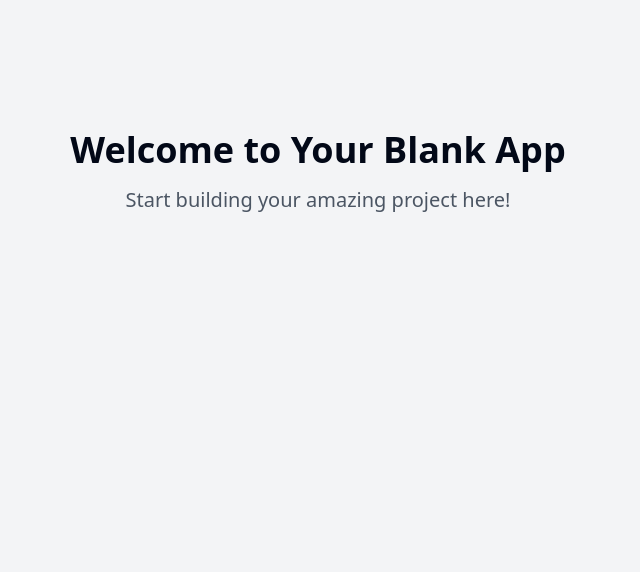
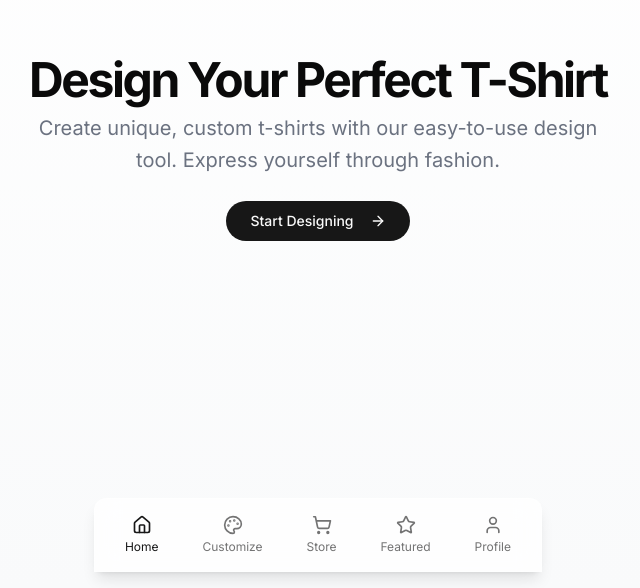
Before and after one commit to azerimoha/trycco-tshirt-magic, a React (Vite) app: page / in a window 1280 px wide. Shown: the part 228-816 px from the top of the page, without its empty margins (322-962 px from the left). Built offline with nearby package versions, Linux system fonts and the light colour scheme.

Commit message:
Implement Trycco web app
Implements the core features of the Trycco web application, including the T-shirt customizer, order processing, user store, featured designs, admin dashboard, and bottom navigation bar.

```diff
--- a/src/App.tsx
+++ b/src/App.tsx
@@ -1,8 +1,10 @@
+
+import { QueryClient, QueryClientProvider } from "@tanstack/react-query";
+import { BrowserRouter, Routes, Route } from "react-router-dom";
 import { Toaster } from "@/components/ui/toaster";
 import { Toaster as Sonner } from "@/components/ui/sonner";
 import { TooltipProvider } from "@/components/ui/tooltip";
-import { QueryClient, QueryClientProvider } from "@tanstack/react-query";
-import { BrowserRouter, Routes, Route } from "react-router-dom";
+import { Layout } from "./components/Layout";
 import Index from "./pages/Index";
 import NotFound from "./pages/NotFound";
 
@@ -11,15 +13,16 @@ const queryClient = new QueryClient();
 const App = () => (
   <QueryClientProvider client={queryClient}>
     <TooltipProvider>
+      <BrowserRouter>
+        <Layout>
+          <Routes>
+            <Route path="/" element={<Index />} />
+            <Route path="*" element={<NotFound />} />
+          </Routes>
+        </Layout>
+      </BrowserRouter>
       <Toaster />
       <Sonner />
-      <BrowserRouter>
-        <Routes>
-          <Route path="/" element={<Index />} />
-          {/* ADD ALL CUSTOM ROUTES ABOVE THE CATCH-ALL "*" ROUTE */}
-          <Route path="*" element={<NotFound />} />
-        </Routes>
-      </BrowserRouter>
     </TooltipProvider>
   </QueryClientProvider>
 );
--- /dev/null
+++ b/src/components/BottomNav.tsx
@@ -0,0 +1,43 @@
+
+import { Link, useLocation } from "react-router-dom";
+import { Home, Palette, ShoppingCart, Star, User } from "lucide-react";
+import { cn } from "@/lib/utils";
+
+const navItems = [
+  { path: "/", icon: Home, label: "Home" },
+  { path: "/customizer", icon: Palette, label: "Customize" },
+  { path: "/store", icon: ShoppingCart, label: "Store" },
+  { path: "/featured", icon: Star, label: "Featured" },
+  { path: "/profile", icon: User, label: "Profile" },
+];
+
+export function BottomNav() {
+  const location = useLocation();
+
+  return (
+    <nav className="fixed bottom-0 left-0 right-0 z-50">
+      <div className="glass-panel bottom-nav-blur mx-auto max-w-md rounded-t-xl border-t">
+        <div className="flex items-center justify-around p-2">
+          {navItems.map(({ path, icon: Icon, label }) => {
+            const isActive = location.pathname === path;
+            return (
+              <Link
+                key={path}
+                to={path}
+                className={cn(
+                  "flex flex-col items-center px-3 py-2 text-sm transition-colors",
+                  isActive
+                    ? "text-primary"
+                    : "text-muted-foreground hover:text-primary"
+                )}
+              >
+                <Icon className="h-5 w-5" />
+                <span className="mt-1 text-xs">{label}</span>
+              </Link>
+            );
+          })}
+        </div>
+      </div>
+    </nav>
+  );
+}
--- /dev/null
+++ b/src/components/Layout.tsx
@@ -0,0 +1,17 @@
+
+import { BottomNav } from "./BottomNav";
+
+interface LayoutProps {
+  children: React.ReactNode;
+}
+
+export function Layout({ children }: LayoutProps) {
+  return (
+    <div className="min-h-screen w-full bg-gradient-to-b from-white to-gray-50">
+      <main className="mx-auto max-w-7xl px-4 pb-20 pt-4 sm:px-6 lg:px-8">
+        {children}
+      </main>
+      <BottomNav />
+    </div>
+  );
+}
--- a/src/index.css
+++ b/src/index.css
@@ -1,3 +1,6 @@
+
+@import url('https://fonts.googleapis.com/css2?family=Inter:wght@300;400;500;600;700&display=swap');
+
 @tailwind base;
 @tailwind components;
 @tailwind utilities;
@@ -5,88 +8,34 @@
 @layer base {
   :root {
     --background: 0 0% 100%;
-    --foreground: 222.2 84% 4.9%;
+    --foreground: 0 0% 3.9%;
 
     --card: 0 0% 100%;
-    --card-foreground: 222.2 84% 4.9%;
+    --card-foreground: 0 0% 3.9%;
 
     --popover: 0 0% 100%;
-    --popover-foreground: 222.2 84% 4.9%;
+    --popover-foreground: 0 0% 3.9%;
 
-    --primary: 222.2 47.4% 11.2%;
-    --primary-foreground: 210 40% 98%;
+    --primary: 0 0% 9%;
+    --primary-foreground: 0 0% 98%;
 
-    --secondary: 210 40% 96.1%;
-    --secondary-foreground: 222.2 47.4% 11.2%;
+    --secondary: 0 0% 96.1%;
+    --secondary-foreground: 0 0% 9%;
 
-    --muted: 210 40% 96.1%;
-    --muted-foreground: 215.4 16.3% 46.9%;
+    --muted: 0 0% 96.1%;
+    --muted-foreground: 0 0% 45.1%;
 
-    --accent: 210 40% 96.1%;
-    --accent-foreground: 222.2 47.4% 11.2%;
+    --accent: 0 0% 96.1%;
+    --accent-foreground: 0 0% 9%;
 
     --destructive: 0 84.2% 60.2%;
-    --destructive-foreground: 210 40% 98%;
+    --destructive-foreground: 0 0% 98%;
 
-    --border: 214.3 31.8% 91.4%;
-    --input: 214.3 31.8% 91.4%;
-    --ring: 222.2 84% 4.9%;
+    --border: 0 0% 89.8%;
+    --input: 0 0% 89.8%;
+    --ring: 0 0% 3.9%;
 
-    --radius: 0.5rem;
-
-    --sidebar-background: 0 0% 98%;
-
-    --sidebar-foreground: 240 5.3% 26.1%;
-
-    --sidebar-primary: 240 5.9% 10%;
-
-    --sidebar-primary-foreground: 0 0% 98%;
-
-    --sidebar-accent: 240 4.8% 95.9%;
-
-    --sidebar-accent-foreground: 240 5.9% 10%;
-
-    --sidebar-border: 220 13% 91%;
-
-    --sidebar-ring: 217.2 91.2% 59.8%;
-  }
-
-  .dark {
-    --background: 222.2 84% 4.9%;
-    --foreground: 210 40% 98%;
-
-    --card: 222.2 84% 4.9%;
-    --card-foreground: 210 40% 98%;
-
-    --popover: 222.2 84% 4.9%;
-    --popover-foreground: 210 40% 98%;
-
-    --primary: 210 40% 98%;
-    --primary-foreground: 222.2 47.4% 11.2%;
-
-    --secondary: 217.2 32.6% 17.5%;
-    --secondary-foreground: 210 40% 98%;
-
-    --muted: 217.2 32.6% 17.5%;
-    --muted-foreground: 215 20.2% 65.1%;
-
-    --accent: 217.2 32.6% 17.5%;
-    --accent-foreground: 210 40% 98%;
-
-    --destructive: 0 62.8% 30.6%;
-    --destructive-foreground: 210 40% 98%;
-
-    --border: 217.2 32.6% 17.5%;
-    --input: 217.2 32.6% 17.5%;
-    --ring: 212.7 26.8% 83.9%;
-    --sidebar-background: 240 5.9% 10%;
-    --sidebar-foreground: 240 4.8% 95.9%;
-    --sidebar-primary: 224.3 76.3% 48%;
-    --sidebar-primary-foreground: 0 0% 100%;
-    --sidebar-accent: 240 3.7% 15.9%;
-    --sidebar-accent-foreground: 240 4.8% 95.9%;
-    --sidebar-border: 240 3.7% 15.9%;
-    --sidebar-ring: 217.2 91.2% 59.8%;
+    --radius: 0.75rem;
   }
 }
 
@@ -94,8 +43,31 @@
   * {
     @apply border-border;
   }
-
   body {
-    @apply bg-background text-foreground;
+    @apply bg-background text-foreground font-inter antialiased;
   }
 }
+
+.animate-fade-in {
+  animation: fadeIn 0.5s ease-in;
+}
+
+.glass-panel {
+  @apply bg-white/80 backdrop-blur-lg border border-white/20 shadow-lg;
+}
+
+@keyframes fadeIn {
+  from {
+    opacity: 0;
+    transform: translateY(10px);
+  }
+  to {
+    opacity: 1;
+    transform: translateY(0);
+  }
+}
+
+.bottom-nav-blur {
+  backdrop-filter: blur(12px);
+  -webkit-backdrop-filter: blur(12px);
+}
--- a/src/pages/Index.tsx
+++ b/src/pages/Index.tsx
@@ -1,11 +1,30 @@
-// Update this page (the content is just a fallback if you fail to update the page)
+
+import { Button } from "@/components/ui/button";
+import { useNavigate } from "react-router-dom";
+import { ArrowRight } from "lucide-react";
 
 const Index = () => {
+  const navigate = useNavigate();
+
   return (
-    <div className="min-h-screen flex items-center justify-center bg-gray-100">
-      <div className="text-center">
-        <h1 className="text-4xl font-bold mb-4">Welcome to Your Blank App</h1>
-        <p className="text-xl text-gray-600">Start building your amazing project here!</p>
+    <div className="flex min-h-[calc(100vh-5rem)] flex-col items-center justify-center text-center">
+      <div className="animate-fade-in space-y-6">
+        <div className="space-y-2">
+          <h1 className="text-3xl font-bold tracking-tighter sm:text-5xl">
+            Design Your Perfect T-Shirt
+          </h1>
+          <p className="mx-auto max-w-[600px] text-gray-500 md:text-xl/relaxed lg:text-base/relaxed xl:text-xl/relaxed">
+            Create unique, custom t-shirts with our easy-to-use design tool.
+            Express yourself through fashion.
+          </p>
+        </div>
+        <Button
+          onClick={() => navigate("/customizer")}
+          className="group relative overflow-hidden rounded-full px-6 py-2"
+        >
+          Start Designing
+          <ArrowRight className="ml-2 h-4 w-4 transition-transform group-hover:translate-x-1" />
+        </Button>
       </div>
     </div>
   );
--- a/src/pages/NotFound.tsx
+++ b/src/pages/NotFound.tsx
@@ -1,8 +1,12 @@
-import { useLocation } from "react-router-dom";
+
+import { useLocation, useNavigate } from "react-router-dom";
 import { useEffect } from "react";
+import { Button } from "@/components/ui/button";
+import { Home } from "lucide-react";
 
 const NotFound = () => {
   const location = useLocation();
+  const navigate = useNavigate();
 
   useEffect(() => {
     console.error(
@@ -12,13 +16,19 @@ const NotFound = () => {
   }, [location.pathname]);
 
   return (
-    <div className="min-h-screen flex items-center justify-center bg-gray-100">
-      <div className="text-center">
-        <h1 className="text-4xl font-bold mb-4">404</h1>
-        <p className="text-xl text-gray-600 mb-4">Oops! Page not found</p>
-        <a href="/" className="text-blue-500 hover:text-blue-700 underline">
+    <div className="flex min-h-[calc(100vh-5rem)] flex-col items-center justify-center text-center">
+      <div className="animate-fade-in space-y-6">
+        <div className="space-y-2">
+          <h1 className="text-4xl font-bold tracking-tighter">404</h1>
+          <p className="text-xl text-gray-500">Oops! Page not found</p>
+        </div>
+        <Button
+          onClick={() => navigate("/")}
+          className="group flex items-center gap-2"
+        >
+          <Home className="h-4 w-4" />
           Return to Home
-        </a>
+        </Button>
       </div>
     </div>
   );
```
Also changed, not shown: tailwind.config.ts (+39 -53 lines).
